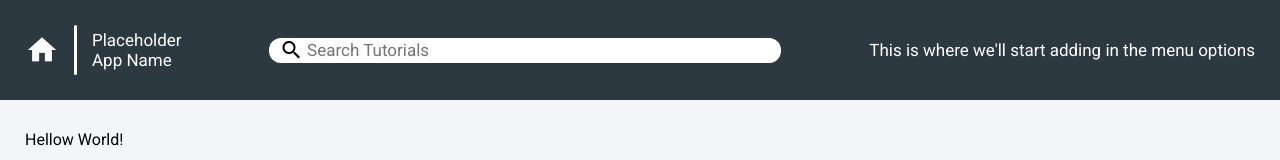
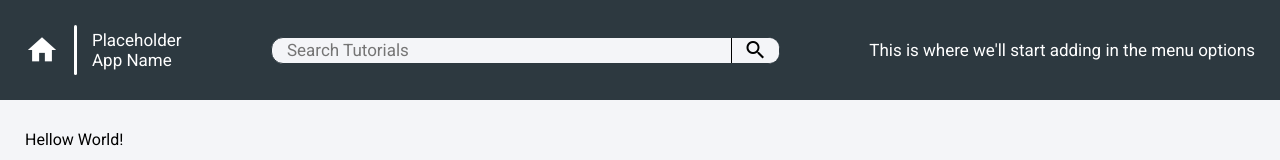
Before and after one commit to aaronbencopeland/notetaking-angular-app, an Angular app: page / in a window 1280 px wide. Shown: the top 160 px of the page. Built offline with nearby package versions, Linux system fonts and the light colour scheme.

Commit message:
Rearrange Search section of Navbar

```diff
--- a/src/app/shared/navbar/navbar.component.css
+++ b/src/app/shared/navbar/navbar.component.css
@@ -42,15 +42,31 @@ a {
 .navbar-search-container {
     height: 25%;
     width: 40%;
-    padding: 0px 10px;
+    padding: 0px 0px 0px 15px;
     border-radius: 0.75rem;
-    background-color: white;
+    border: 1px solid rgb(45, 57, 64);;
+    background-color: rgb(244, 245, 248);
     display: flex;
     gap: 5px;
+    flex-direction: row-reverse;
 }
 
 .navbar-search-icon {
+    padding: 0rem .80rem;
+    height: 100%;
+    background-color: rgb(244, 245, 248);
     color: black;
+    border-left: 1px solid black;
+    border-color: black;
+    display: flex;
+    align-items: center;
+    justify-content: center;
+    border-radius: 0px 0.60rem 0.60rem 0px;
+}
+
+.navbar-search-icon:hover {
+    background-color: rgb(214, 214, 214);
+    cursor: pointer;
 }
 
 .navbar-search-input {
@@ -58,4 +74,5 @@ a {
     border: none;
     outline: none;
     font-size: 17px;
+    background-color: rgb(244, 245, 248);
 }
```
